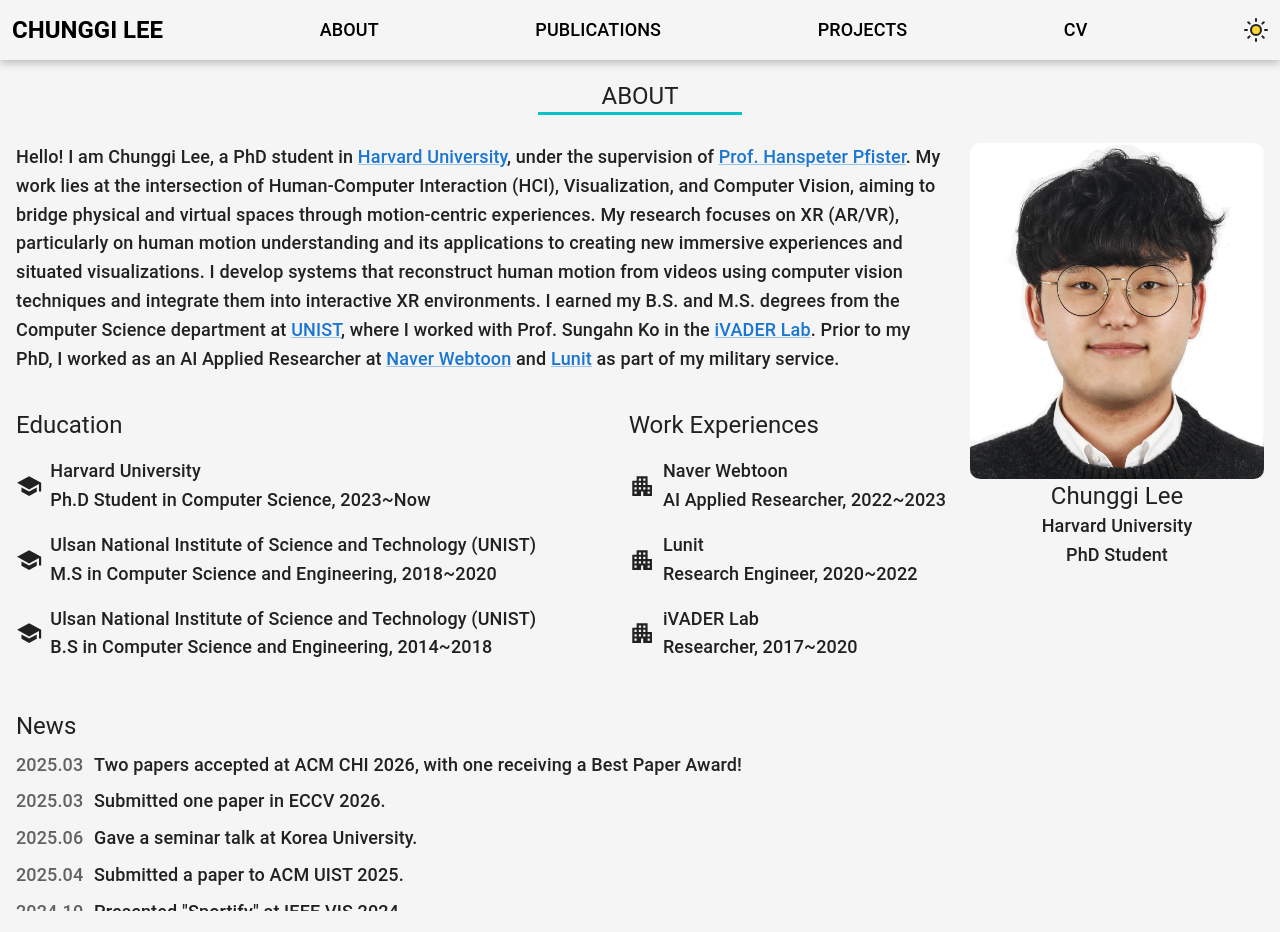
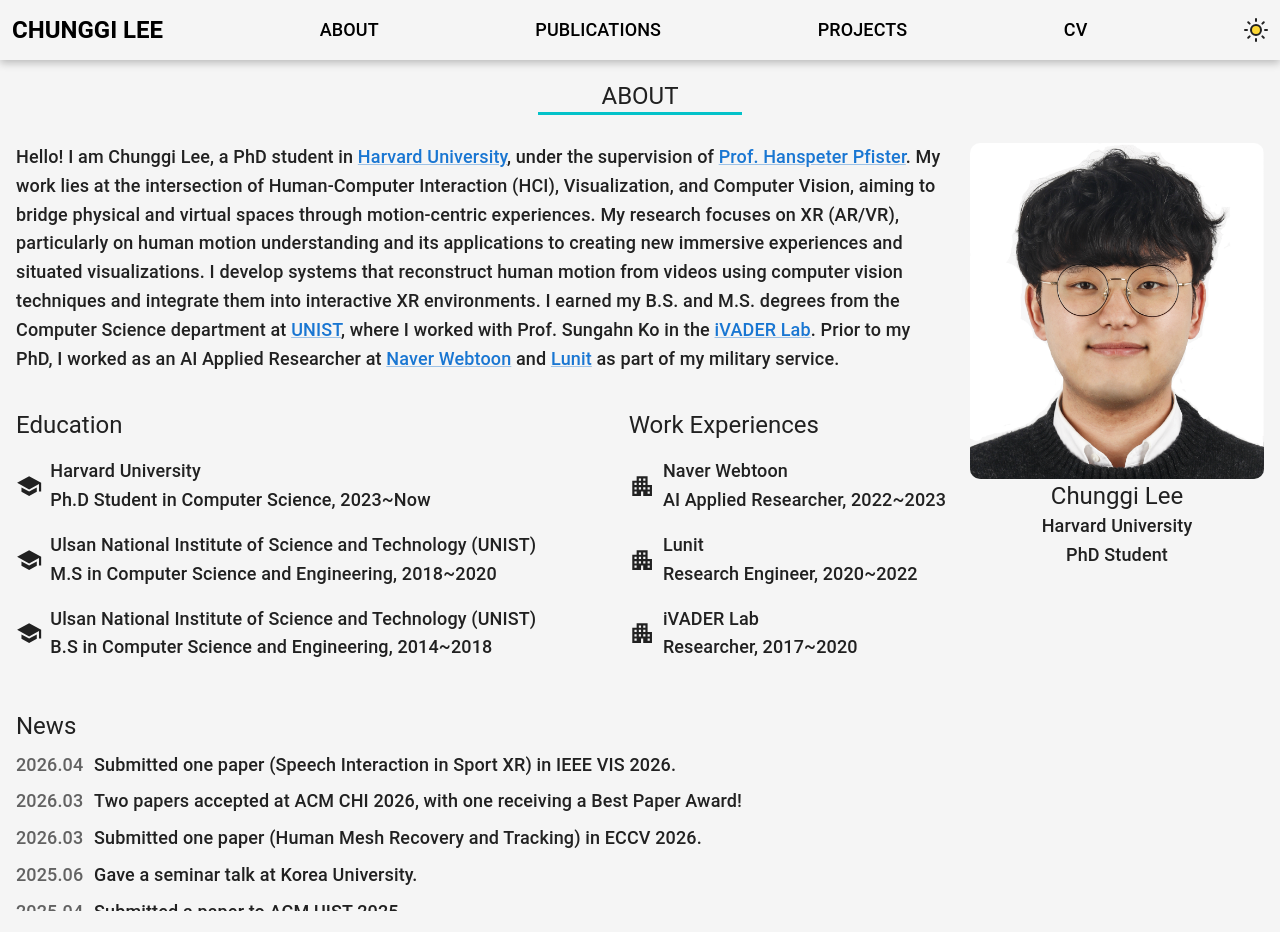
Before and after one commit to ChungYi347/ChungYi347.github.io, a React app: page /#/ in a window 1280 px wide. Shown: the top 932 px of the page. Built offline with nearby package versions, Linux system fonts and the light colour scheme.

Commit message:
revise news

```diff
--- a/src/pages/AboutPage.js
+++ b/src/pages/AboutPage.js
@@ -40,12 +40,16 @@
 
 const NewsItems = [
   {
-    date: '2025.03',
+    date: '2026.04',
+    content: 'Submitted one paper (Speech Interaction in Sport XR) in IEEE VIS 2026.',
+  },
+  {
+    date: '2026.03',
     content: 'Two papers accepted at ACM CHI 2026, with one receiving a Best Paper Award!',
   },
   {
-    date: '2025.03',
-    content: 'Submitted one paper in ECCV 2026.',
+    date: '2026.03',
+    content: 'Submitted one paper (Human Mesh Recovery and Tracking) in ECCV 2026.',
   },
   {
     date: '2025.06',
```
